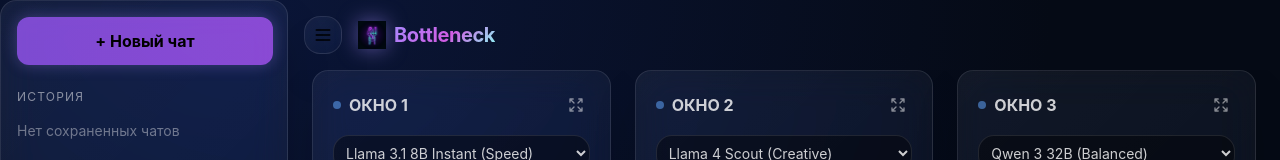
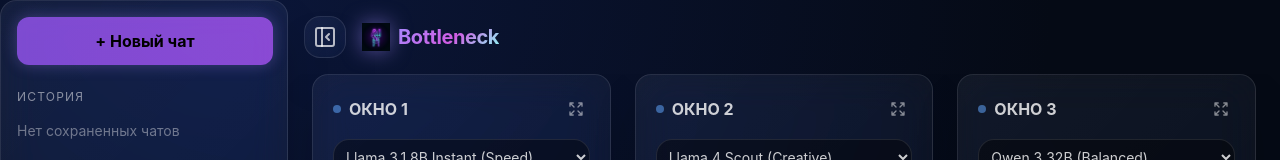
Before and after one commit to kazimirov140-maker/ai-bottleneck, a Next.js app: page / in a window 1280 px wide. Both pictures are taken after a click on the button "Начать работу". Shown: the top 160 px of the page. Built offline with nearby package versions, Linux system fonts and the light colour scheme.

Commit message:
Add files via upload

```diff
--- a/app/page.tsx
+++ b/app/page.tsx
@@ -2,7 +2,7 @@
 
 import { useState, useEffect, useRef } from "react";
 import { T, WORKER_MODELS, JUDGE_MODELS, Lang } from "@/lib/i18n";
-import { Menu, Expand } from "lucide-react";
+import { Menu, PanelLeftClose, Expand } from "lucide-react";
 import { WelcomeModal } from "@/components/WelcomeModal";
 import { Sidebar } from "@/components/Sidebar";
 import { ChatInput } from "@/components/ChatInput";
@@ -171,8 +171,12 @@
 
       <main className="flex-1 flex flex-col h-screen relative">
         <div className="p-4 flex items-center gap-4">
-          <button onClick={() => setSidebarOpen(!sidebarOpen)} className="p-2 glass-panel rounded-lg hover:bg-white/10 transition">
-            <Menu className="w-5 h-5" />
+          <button
+            onClick={() => setSidebarOpen(!sidebarOpen)}
+            className="p-2 glass-panel rounded-lg hover:bg-white/10 transition text-white/70 hover:text-white flex items-center justify-center"
+            title={sidebarOpen ? "Скрыть панель" : "Показать панель"}
+          >
+            {sidebarOpen ? <PanelLeftClose className="w-6 h-6" /> : <Menu className="w-6 h-6" />}
           </button>
           <div className="flex items-center gap-2">
             <img src="/logo.png" alt="Logo" className="h-7 w-auto object-contain drop-shadow-[0_0_10px_rgba(168,139,255,0.5)]" />
```
